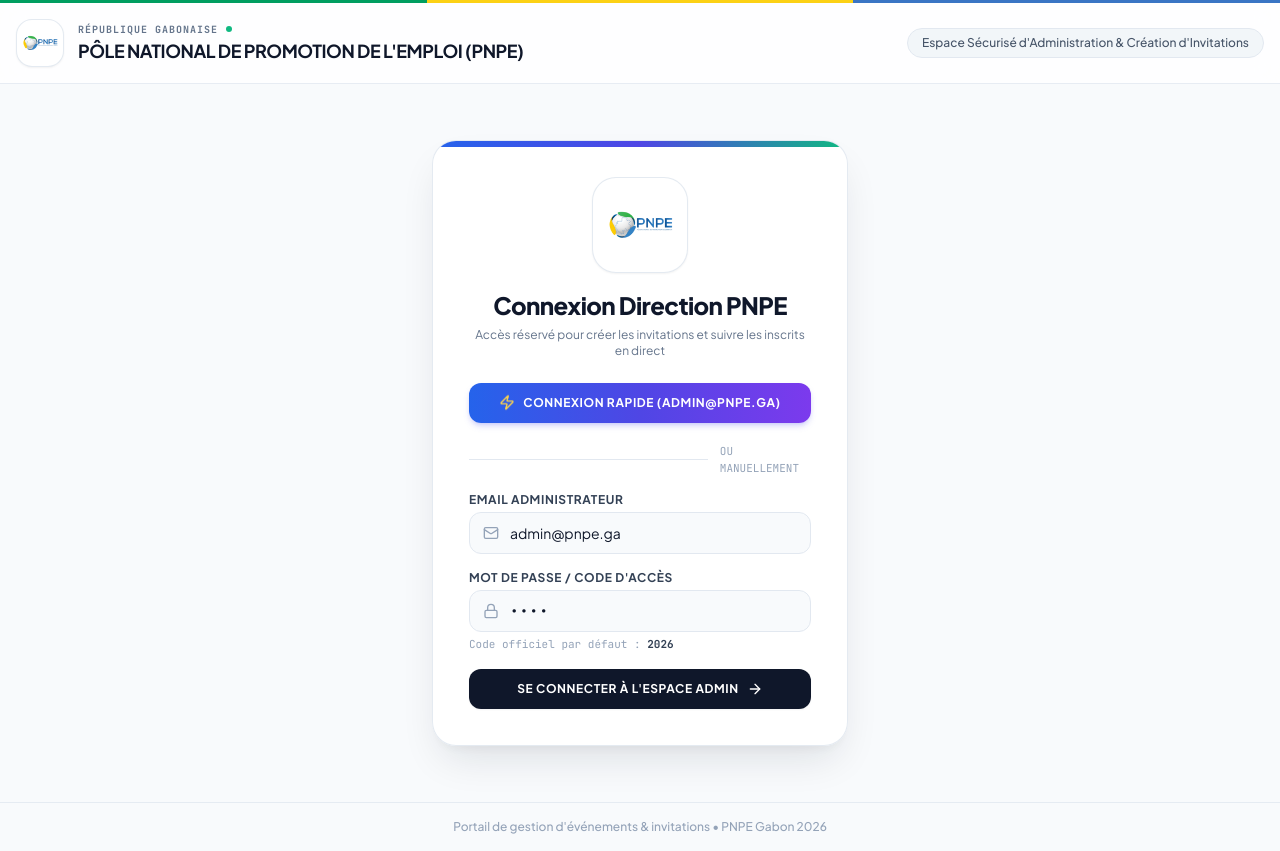
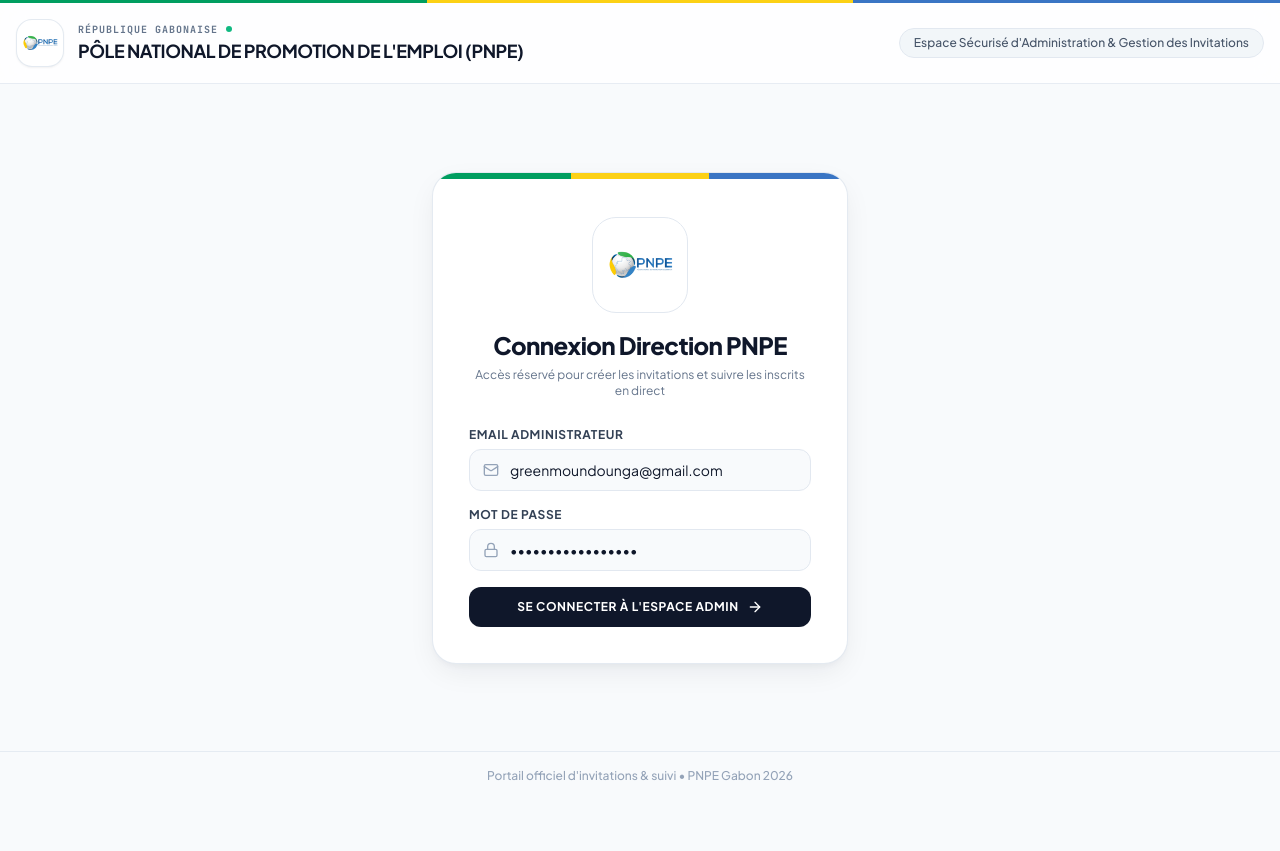
Before and after one commit to Phlmlin/pnpe-invitation, a Next.js app: page /admin/login in a window 1280 px wide. After the commit the page ends 800 px from the top, so only its background shows below. Built offline with nearby package versions, Linux system fonts and the light colour scheme.

Commit message:
Mise a jour identifiants admin personnels et suppression complete des icones emojis IA

```diff
--- a/app/admin/[id]/email/page.tsx
+++ b/app/admin/[id]/email/page.tsx
@@ -13,7 +13,7 @@
   Eye,
   ArrowLeft,
   Loader2,
-  Sparkles,
+  Info,
   Send
 } from 'lucide-react';
 import { auth } from '@/lib/auth';
@@ -210,7 +210,7 @@
 
         {/* Encadré d'instruction pour l'Admin */}
         <div className="bg-blue-50/70 border border-blue-200 rounded-lg p-4 mb-6 text-xs text-blue-900 flex items-start gap-3">
-          <Sparkles className="w-5 h-5 text-blue-700 flex-shrink-0 mt-0.5" />
+          <Info className="w-5 h-5 text-blue-700 flex-shrink-0 mt-0.5" />
           <div className="space-y-1">
             <p className="font-semibold text-blue-950">
               Comment envoyer ce mail avec bouton intégré à vos contacts ?
--- a/app/admin/[id]/rsvps/page.tsx
+++ b/app/admin/[id]/rsvps/page.tsx
@@ -21,7 +21,7 @@
   Mail,
   Loader2,
   ArrowLeft,
-  Sparkles
+  Activity
 } from 'lucide-react';
 import { auth } from '@/lib/auth';
 import { store } from '@/lib/store';
@@ -181,7 +181,7 @@
           <div className="flex flex-wrap items-center justify-between gap-4">
             <div>
               <div className="inline-flex items-center gap-1.5 px-3 py-1 rounded-full bg-indigo-50 border border-indigo-200/60 text-indigo-700 text-xs font-bold uppercase tracking-wider">
-                <Sparkles className="w-3 h-3 text-amber-500" />
+                <Activity className="w-3 h-3 text-indigo-600" />
                 <span>Suivi Live • /{invitation.slug}</span>
               </div>
               <h1 className="text-2xl sm:text-3xl font-extrabold text-slate-900 tracking-tight mt-1.5">
--- a/app/admin/login/page.tsx
+++ b/app/admin/login/page.tsx
@@ -2,14 +2,14 @@
 
 import React, { useState } from 'react';
 import { useRouter } from 'next/navigation';
-import { ShieldCheck, Lock, Mail, ArrowRight, AlertCircle, Zap, Sparkles } from 'lucide-react';
+import { Lock, Mail, ArrowRight, AlertCircle } from 'lucide-react';
 import { auth } from '@/lib/auth';
 import OfficialHeader from '@/components/OfficialHeader';
 
 export default function AdminLoginPage() {
   const router = useRouter();
-  const [email, setEmail] = useState('admin@pnpe.ga');
-  const [code, setCode] = useState('2026');
+  const [email, setEmail] = useState('greenmoundounga@gmail.com');
+  const [code, setCode] = useState('phlmlingreen@1992');
   const [error, setError] = useState<string | null>(null);
   const [loading, setLoading] = useState(false);
 
@@ -27,36 +27,31 @@
     }
   };
 
-  const handleQuickLogin = () => {
-    setEmail('admin@pnpe.ga');
-    setCode('2026');
-    const result = auth.login('admin@pnpe.ga', '2026');
-    if (result.success) {
-      router.push('/admin');
-    }
-  };
-
   return (
     <div className="flex-1 flex flex-col justify-between bg-slate-50 relative overflow-hidden">
       <OfficialHeader
         organization="PÔLE NATIONAL DE PROMOTION DE L'EMPLOI (PNPE)"
-        subtitle="Espace Sécurisé d'Administration & Création d'Invitations"
+        subtitle="Espace Sécurisé d'Administration & Gestion des Invitations"
       />
 
-      <div className="max-w-md mx-auto px-4 py-10 sm:py-14 w-full">
-        {/* Carte de connexion moderne */}
-        <div className="bg-white/95 backdrop-blur-md border border-slate-200/90 rounded-3xl p-7 sm:p-9 shadow-modern-lg relative overflow-hidden">
+      <div className="max-w-md mx-auto px-4 py-12 sm:py-16 w-full">
+        {/* Carte de connexion sobre et institutionnelle */}
+        <div className="bg-white border border-slate-200/90 rounded-3xl p-7 sm:p-9 shadow-modern relative overflow-hidden">
 
-          {/* Liseré subtil au sommet */}
-          <div className="absolute top-0 left-0 right-0 h-1.5 bg-gradient-to-r from-blue-600 via-indigo-600 to-emerald-500" />
+          {/* Liseré Gabon au sommet */}
+          <div className="absolute top-0 left-0 right-0 h-1.5 flex">
+            <div className="w-1/3 h-full bg-[#009E60]" />
+            <div className="w-1/3 h-full bg-[#FCD116]" />
+            <div className="w-1/3 h-full bg-[#3A75C4]" />
+          </div>
 
           {/* Logo Officiel PNPE & Titre */}
-          <div className="text-center mb-6">
-            <div className="w-24 h-24 rounded-3xl bg-white border border-slate-200/90 shadow-sm p-3 mx-auto mb-4 flex items-center justify-center">
+          <div className="text-center mb-7 pt-2">
+            <div className="w-24 h-24 rounded-3xl bg-white border border-slate-200 shadow-xs p-3 mx-auto mb-4 flex items-center justify-center">
               {/* eslint-disable-next-line @next/next/no-img-element */}
               <img
                 src="/logo-pnpe.png"
-                alt="Logo PNPE"
+                alt="Logo Officiel PNPE"
                 className="w-full h-full object-contain"
               />
             </div>
@@ -68,23 +63,8 @@
             </p>
           </div>
 
-          {/* Bouton d'accès rapide 1 clic */}
-          <button
-            type="button"
-            onClick={handleQuickLogin}
-            className="w-full mb-5 py-3 px-4 rounded-xl bg-gradient-to-r from-blue-600 via-indigo-600 to-violet-600 hover:from-blue-700 hover:to-indigo-700 text-white font-bold text-xs uppercase tracking-wider transition-all shadow-md shadow-indigo-500/25 flex items-center justify-center gap-2 hover:scale-[1.01]"
-          >
-            <Zap className="w-4 h-4 text-amber-300 animate-bounce" />
-            <span>Connexion Rapide (admin@pnpe.ga)</span>
-          </button>
-
-          <div className="relative flex items-center justify-center my-4">
-            <div className="border-t border-slate-200 w-full"></div>
-            <span className="bg-white px-3 text-[11px] font-mono text-slate-400 uppercase">ou manuellement</span>
-          </div>
-
           {error && (
-            <div className="mb-4 p-3 rounded-xl bg-rose-50 border border-rose-200 text-rose-800 text-xs flex items-center gap-2">
+            <div className="mb-5 p-3.5 rounded-xl bg-rose-50 border border-rose-200 text-rose-800 text-xs flex items-center gap-2.5">
               <AlertCircle className="w-4 h-4 text-rose-600 flex-shrink-0" />
               <span>{error}</span>
             </div>
@@ -92,7 +72,7 @@
 
           <form onSubmit={handleLogin} className="space-y-4">
             <div>
-              <label className="block text-xs font-bold uppercase tracking-wider text-slate-700 mb-1">
+              <label className="block text-xs font-bold uppercase tracking-wider text-slate-700 mb-1.5">
                 Email Administrateur
               </label>
               <div className="relative">
@@ -102,15 +82,15 @@
                   required
                   value={email}
                   onChange={(e) => setEmail(e.target.value)}
-                  placeholder="admin@pnpe.ga"
-                  className="w-full pl-10 pr-3 py-2.5 text-sm bg-slate-50 border border-slate-200 rounded-xl focus:bg-white focus:outline-none focus:border-indigo-600 focus:ring-2 focus:ring-indigo-600/20 text-slate-900 transition-all font-sans"
+                  placeholder="greenmoundounga@gmail.com"
+                  className="w-full pl-10 pr-3.5 py-2.5 text-sm bg-slate-50 border border-slate-200 rounded-xl focus:bg-white focus:outline-none focus:border-slate-800 focus:ring-1 focus:ring-slate-800 text-slate-900 transition-all font-sans"
                 />
               </div>
             </div>
 
             <div>
-              <label className="block text-xs font-bold uppercase tracking-wider text-slate-700 mb-1">
-                Mot de Passe / Code d'accès
+              <label className="block text-xs font-bold uppercase tracking-wider text-slate-700 mb-1.5">
+                Mot de Passe
               </label>
               <div className="relative">
                 <Lock className="w-4 h-4 text-slate-400 absolute left-3.5 top-1/2 -translate-y-1/2 pointer-events-none" />
@@ -119,19 +99,16 @@
                   required
                   value={code}
                   onChange={(e) => setCode(e.target.value)}
-                  placeholder="2026"
-                  className="w-full pl-10 pr-3 py-2.5 text-sm bg-slate-50 border border-slate-200 rounded-xl focus:bg-white focus:outline-none focus:border-indigo-600 focus:ring-2 focus:ring-indigo-600/20 text-slate-900 font-mono tracking-widest transition-all"
+                  placeholder="••••••••••••"
+                  className="w-full pl-10 pr-3.5 py-2.5 text-sm bg-slate-50 border border-slate-200 rounded-xl focus:bg-white focus:outline-none focus:border-slate-800 focus:ring-1 focus:ring-slate-800 text-slate-900 transition-all font-sans"
                 />
               </div>
-              <p className="text-[11px] text-slate-400 mt-1 font-mono">
-                Code officiel par défaut : <span className="text-slate-700 font-bold">2026</span>
-              </p>
             </div>
 
             <button
               type="submit"
               disabled={loading}
-              className="w-full py-3 px-4 rounded-xl bg-slate-900 hover:bg-slate-800 text-white text-xs font-bold uppercase tracking-wider transition-all flex items-center justify-center gap-2 shadow-sm"
+              className="w-full mt-2 py-3 px-4 rounded-xl bg-slate-900 hover:bg-slate-800 text-white text-xs font-bold uppercase tracking-wider transition-all flex items-center justify-center gap-2 shadow-xs cursor-pointer"
             >
               <span>Se Connecter à l'Espace Admin</span>
               <ArrowRight className="w-4 h-4" />
@@ -142,7 +119,7 @@
       </div>
 
       <footer className="border-t border-slate-200/80 py-4 text-center text-xs text-slate-400 font-medium">
-        Portail de gestion d'événements &amp; invitations • PNPE Gabon 2026
+        Portail officiel d'invitations &amp; suivi • PNPE Gabon 2026
       </footer>
     </div>
   );
--- a/app/admin/page.tsx
+++ b/app/admin/page.tsx
@@ -14,7 +14,7 @@
   Building2,
   ShieldCheck,
   Layers,
-  Sparkles,
+  Briefcase,
   Link as LinkIcon,
   MessageCircle,
   TrendingUp,
@@ -84,7 +84,7 @@
         <div className="flex flex-wrap items-center justify-between gap-4">
           <div>
             <div className="inline-flex items-center gap-1.5 px-3 py-1 rounded-full bg-indigo-50 border border-indigo-200/60 text-indigo-700 text-xs font-bold mb-1">
-              <Sparkles className="w-3.5 h-3.5 text-amber-500" />
+              <Layers className="w-3.5 h-3.5 text-indigo-600" />
               <span>Vue d'ensemble en temps réel</span>
             </div>
             <h1 className="text-2xl sm:text-3xl font-extrabold text-slate-900 tracking-tight">
@@ -157,7 +157,7 @@
               </span>
             </div>
             <div className="w-12 h-12 rounded-2xl bg-emerald-50 border border-emerald-100 flex items-center justify-center text-emerald-600 shadow-xs">
-              <Sparkles className="w-6 h-6" />
+              <Briefcase className="w-6 h-6" />
             </div>
           </div>
 
--- a/app/invite/[slug]/page.tsx
+++ b/app/invite/[slug]/page.tsx
@@ -14,7 +14,7 @@
   ArrowRight,
   ShieldAlert,
   Loader2,
-  Sparkles,
+  Calendar,
   Share2
 } from 'lucide-react';
 import confetti from 'canvas-confetti';
@@ -219,7 +219,7 @@
               {/* Contexte & Description */}
               <div className="bg-white/90 backdrop-blur-md border border-slate-200/90 rounded-3xl p-6 sm:p-7 shadow-modern space-y-3">
                 <div className="inline-flex items-center gap-1.5 px-2.5 py-0.5 rounded-full bg-indigo-50 border border-indigo-200/60 text-indigo-700 text-[11px] font-bold uppercase tracking-wider">
-                  <Sparkles className="w-3 h-3 text-amber-500" />
+                  <Calendar className="w-3 h-3 text-indigo-600" />
                   Invitation Officielle
                 </div>
 
--- a/components/AdminNavbar.tsx
+++ b/components/AdminNavbar.tsx
@@ -10,8 +10,7 @@
   Mail,
   LogOut,
   ExternalLink,
-  ShieldCheck,
-  Sparkles
+  ShieldCheck
 } from 'lucide-react';
 import { auth } from '@/lib/auth';
 
--- a/components/ConfirmationPass.tsx
+++ b/components/ConfirmationPass.tsx
@@ -1,7 +1,7 @@
 'use client';
 
 import React from 'react';
-import { CheckCircle2, Printer, Calendar, Building, User, Phone, Mail, MapPin, ArrowRight, Sparkles, QrCode } from 'lucide-react';
+import { CheckCircle2, Printer, Calendar, Building, User, Phone, Mail, MapPin, ArrowRight, QrCode } from 'lucide-react';
 import { RSVPRegistration, Invitation } from '@/lib/types';
 
 interface ConfirmationPassProps {
@@ -117,7 +117,7 @@
         {/* Détail des volets retenus */}
         <div>
           <h3 className="text-xs font-bold tracking-wider text-slate-500 uppercase mb-3 flex items-center gap-1.5">
-            <Sparkles className="w-3.5 h-3.5 text-indigo-600" />
+            <Calendar className="w-3.5 h-3.5 text-indigo-600" />
             <span>SÉQUENCES RETENUES ({selectedVolets.length})</span>
           </h3>
 
--- a/components/DemoBar.tsx
+++ b/components/DemoBar.tsx
@@ -3,7 +3,7 @@
 import React from 'react';
 import Link from 'next/link';
 import { usePathname } from 'next/navigation';
-import { Eye, ShieldCheck, RotateCcw, Sparkles } from 'lucide-react';
+import { Eye, ShieldCheck, RotateCcw } from 'lucide-react';
 import { store } from '@/lib/store';
 
 export default function DemoBar() {
--- a/components/InvitationStudio.tsx
+++ b/components/InvitationStudio.tsx
@@ -14,7 +14,6 @@
   AlertCircle,
   Eye,
   Layers,
-  Sparkles,
   Link as LinkIcon
 } from 'lucide-react';
 import { store } from '@/lib/store';
--- a/components/VoletCard.tsx
+++ b/components/VoletCard.tsx
@@ -1,7 +1,7 @@
 'use client';
 
 import React from 'react';
-import { Check, Calendar, Clock, MapPin, Sparkles, CheckCircle2, AlertCircle } from 'lucide-react';
+import { Check, Calendar, Clock, MapPin, CheckCircle2, AlertCircle } from 'lucide-react';
 import { VoletConfig } from '@/lib/types';
 
 interface VoletCardProps {
@@ -43,13 +43,12 @@
       <div className="flex items-start justify-between gap-3 mb-4">
         <div className="flex flex-wrap items-center gap-2">
           <span
-            className={`inline-flex items-center gap-1.5 px-3 py-1 rounded-full text-xs font-bold tracking-wide uppercase shadow-xs ${
+            className={`inline-flex items-center px-3 py-1 rounded-full text-xs font-bold tracking-wide uppercase shadow-xs ${
               isBlue
                 ? 'bg-gradient-to-r from-blue-600 to-indigo-600 text-white shadow-blue-500/20'
                 : 'bg-gradient-to-r from-emerald-600 to-teal-600 text-white shadow-emerald-500/20'
             }`}
           >
-            <Sparkles className="w-3 h-3 text-amber-300" />
             <span>{volet.badge}</span>
           </span>
 
```
Also changed, not shown: lib/auth.ts (+6 -3 lines).
